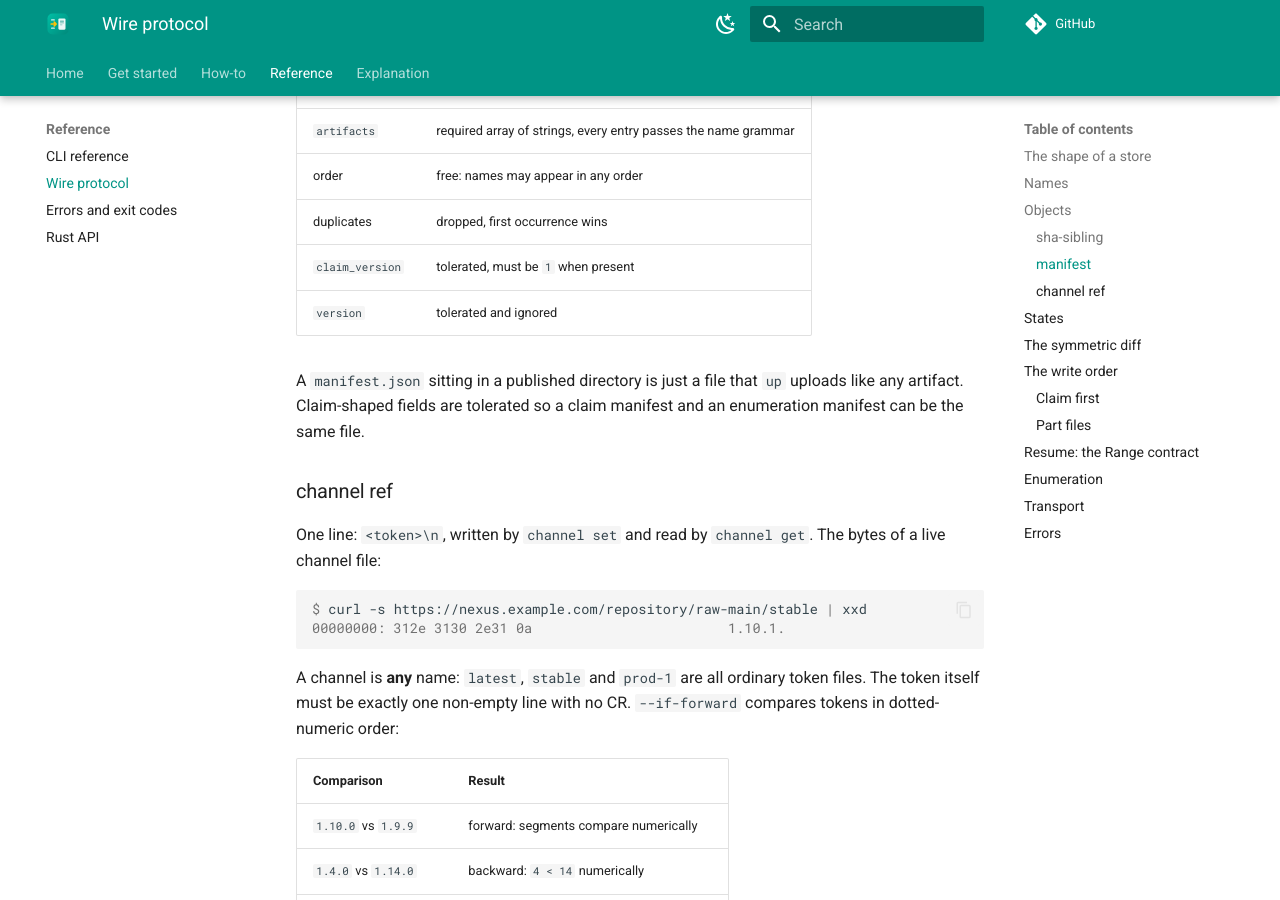
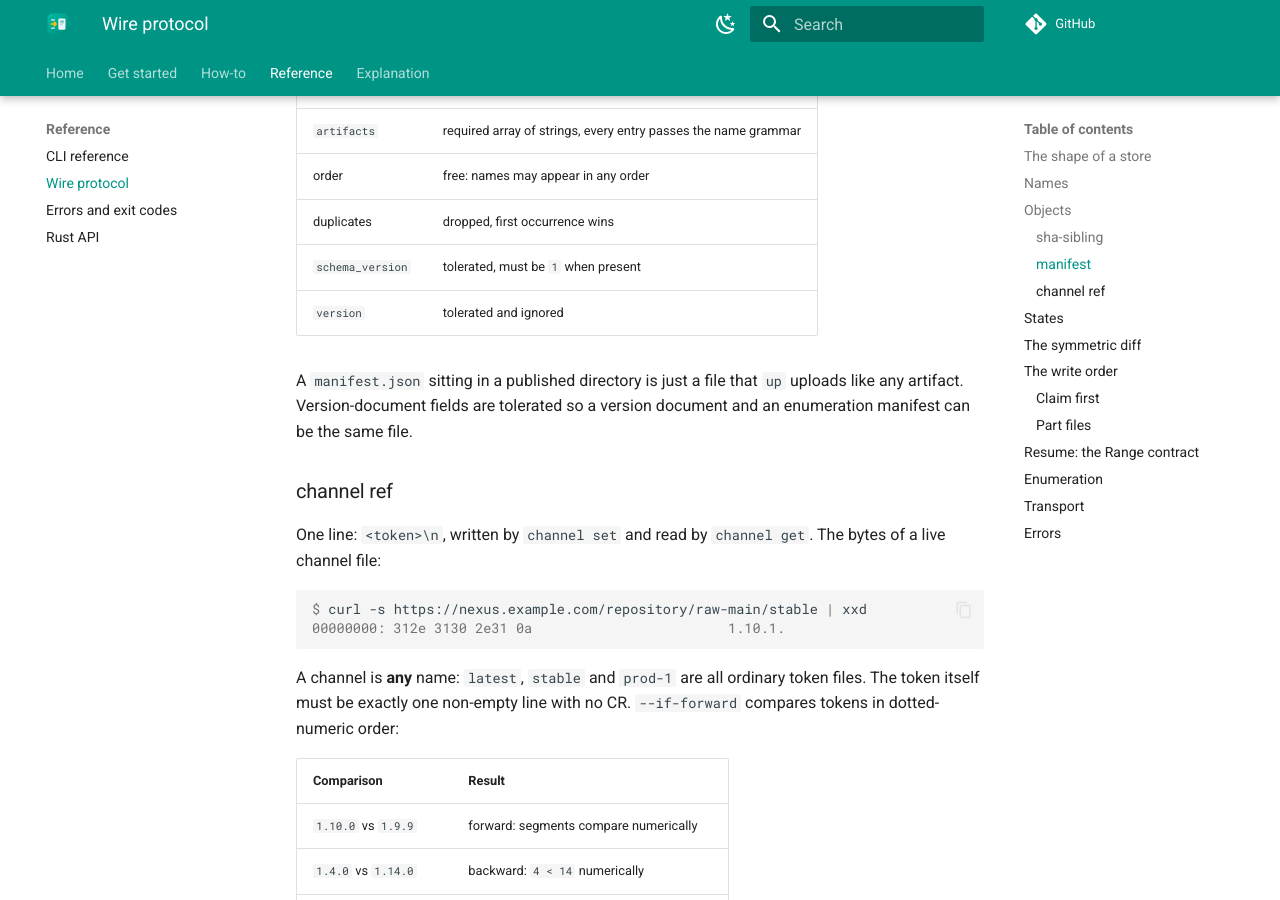
Before and after one commit to Lipen/nexus-raw, an MkDocs documentation site: the page built from docs/reference/protocol.md, in a window 1280 px wide and 900 px high, scrolled down 2467 px. Built offline with MkDocs 1.6.1 and Material for MkDocs 9.7.7, drawn with Linux system fonts in a browser that asks for light colours; comment, search, counter and statistics services are not loaded; some of the changed text lies outside the part shown.

Commit message:
nexus-raw: the version document is version.json

```diff
--- a/docs/reference/protocol.md
+++ b/docs/reference/protocol.md
@@ -43,7 +43,7 @@ PUT https://nexus.example.com/repository/raw-main/1.4.0/bom/linux-x86_64.json.sh
 - A segment matches `[A-Za-z0-9._-]+` and is 1 to 255 bytes.
 - Forbidden: empty segments, `.`/`..` segments, leading or trailing `/`.
 - Reserved: the `.sha256` suffix and nothing else.
-- `claim.json`, `latest`, `nightly` are ordinary names: upload them, download them, point a channel at them.
+- `version.json`, `latest`, `nightly` are ordinary names: upload them, download them, point a channel at them.
 
 What a name *means* is the publisher's convention, not the protocol's.
 The grammar lives in `ArtifactName` and is enforced before any byte moves.
@@ -95,11 +95,11 @@ It carries no digests. Each artifact's sibling does.
 | `artifacts` | required array of strings, every entry passes the name grammar |
 | order | free: names may appear in any order |
 | duplicates | dropped, first occurrence wins |
-| `claim_version` | tolerated, must be `1` when present |
+| `schema_version` | tolerated, must be `1` when present |
 | `version` | tolerated and ignored |
 
 A `manifest.json` sitting in a published directory is just a file that `up` uploads like any artifact.
-Claim-shaped fields are tolerated so a claim manifest and an enumeration manifest can be the same file.
+Version-document fields are tolerated so a version document and an enumeration manifest can be the same file.
 
 ### channel ref
 
```
Also changed, not shown: AGENTS.md (+1 -1 lines), crates/mock-nexus/README.md (+1 -1 lines), docs/explanation/conformance.md (+1 -1 lines), docs/how-to/publish.md (+1 -1 lines), docs/reference/api.md (+2 -2 lines), 5 other files.
